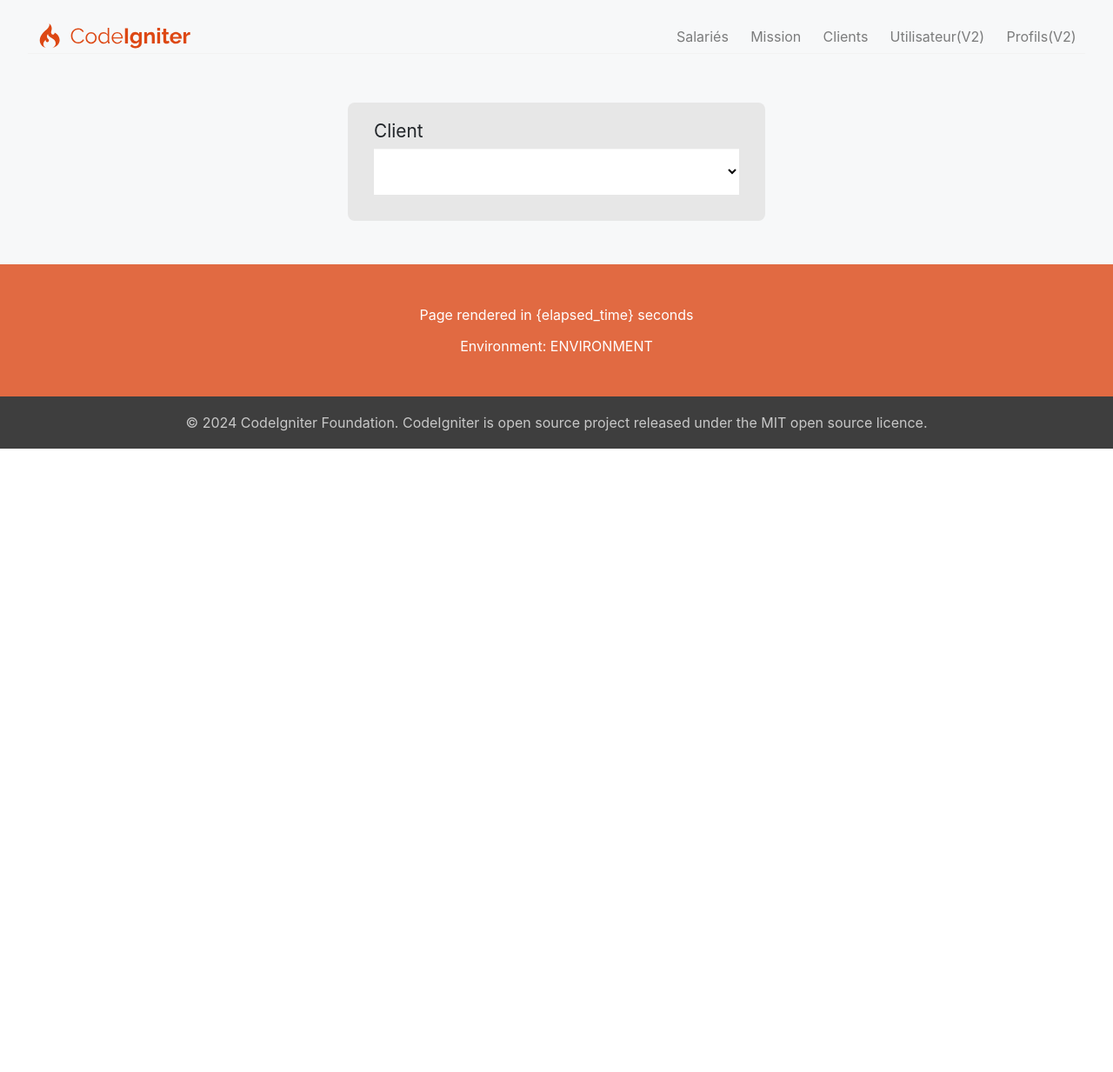
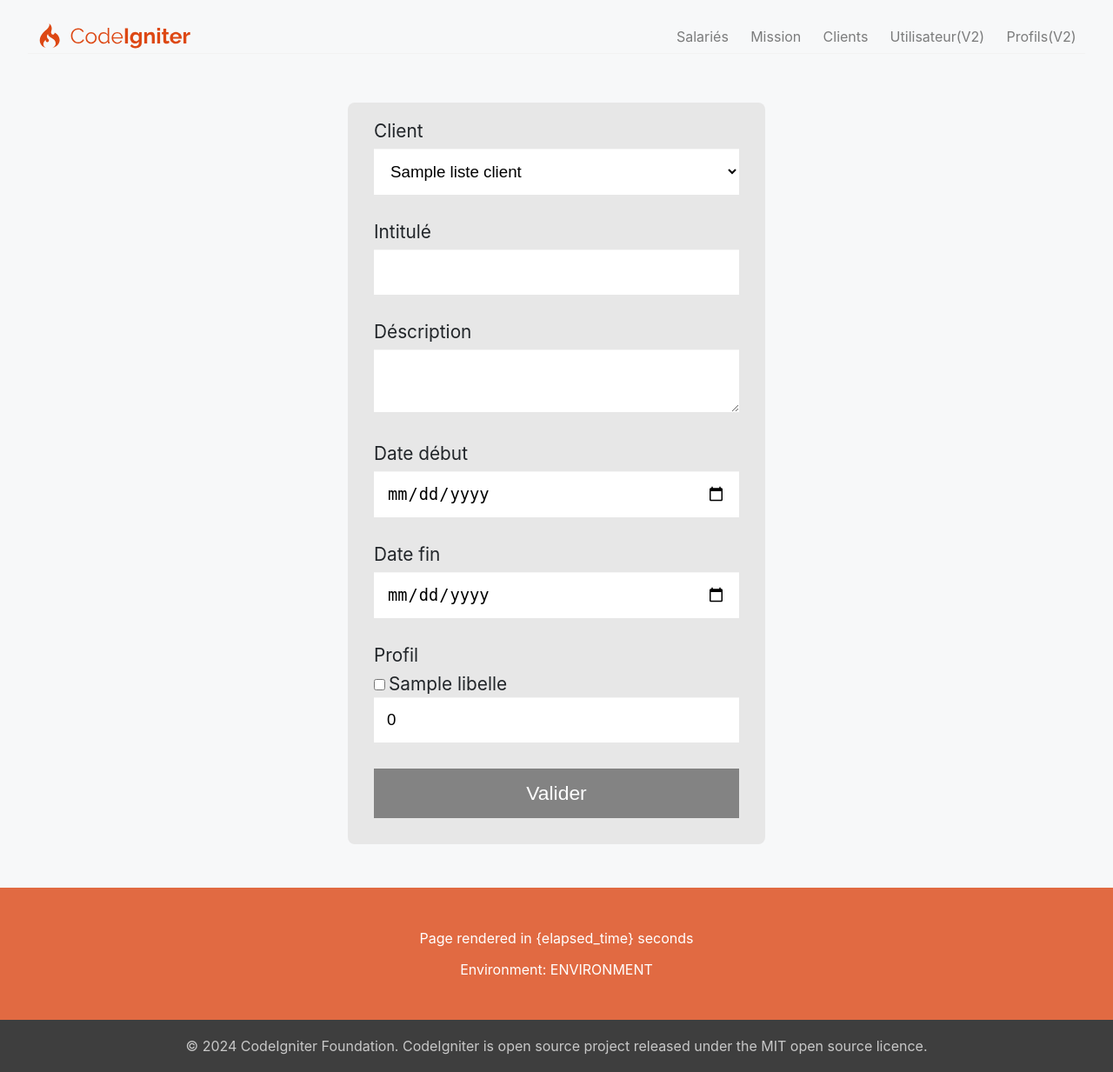
Before and after one commit to zepsynoo/AP3-Amset, a CodeIgniter 4 app: template app/Views/mission_ajoute.php in a window 1280 px wide. Shown: the whole page at 87% size. Before the commit the page ends 516 px from the top, so only its background shows below. Run offline with PHP 8.4 and a stand-in for CodeIgniter, Linux system fonts and the light colour scheme; the template is opened without the code that fills it: most values are stand-ins (such as "Sample title", 1, 10 or a date in 2020); data that the repository does not hold is empty; some libraries are stand-ins or nearby versions.

Commit message:
Advancement sur ajout mission

```diff
--- a/app/Views/mission_ajoute.php
+++ b/app/Views/mission_ajoute.php
@@ -1,21 +1,43 @@
-<?= $this->extend('_layout')?>
-<?= $this->section('contenu')?>
+<?= $this->extend('_layout') ?>
+<?= $this->section('contenu') ?>
 
-<form method="post" action="<?= url_to('mission_update')?>">
-    <label for="client">Client</label>
+<form method="post" action="<?= url_to('mission_create') ?>">
+    <label for="ID_CLIENT">Client</label>
     <select name="ID_CLIENT">
         <?php
-//Affiche liste des clients pour choisir
-    //faire un foreach on profil to affich all then
-    //Create a box to affect the amount we need of profil in the mission
+        //Affiche liste des clients pour choisir
+        foreach ($listeClient as $client) {
+            echo '<option value=' . $client['ID_CLIENT'] . '>' . $client['NOM'] . '</option>';
+        }
         ?>
-
     </select>
 
+    <label for="intitule">Intitulé</label>
+    <input id="INTITULE_MISSION" name="INTITULE_MISSION" type="text">
 
+    <label for="DESCRIPTION_MISSION">Déscription</label>
+    <textarea id="DESCRIPTION_MISSION" name="DESCRIPTION_MISSION"></textarea>
+
+    <label for="DATE_DEBUT">Date début</label>
+    <input id="DATE_DEBUT" name="DATE_DEBUT" type="date">
+
+    <label for="DATE_FIN">Date fin</label>
+    <input id="DATE_FIN" name="DATE_FIN" type="date">
+
+    <label for="profil">Profil</label>
+    <?php
+    // var_dump($listeProfil);
+    foreach($listeProfil as $profil){
+        echo '<input type="checkbox" name="profils[]" value=' . $profil['ID_PROFIL'] . '>' . $profil['LIBELLE'];
+        echo '<input type="number" name=' . $profil['ID_PROFIL'] . ' value="0"></br>';
+
+    }
+
+    ?>
+    <input type="submit" value="Valider">
 </form>
 <?php
 //
 ?>
 
-<?= $this->endSection()?>
+<?= $this->endSection() ?>
```
Also changed, not shown: app/Controllers/Mission.php (+20 -3 lines), app/Models/Mission.php (+13 -1 lines).
